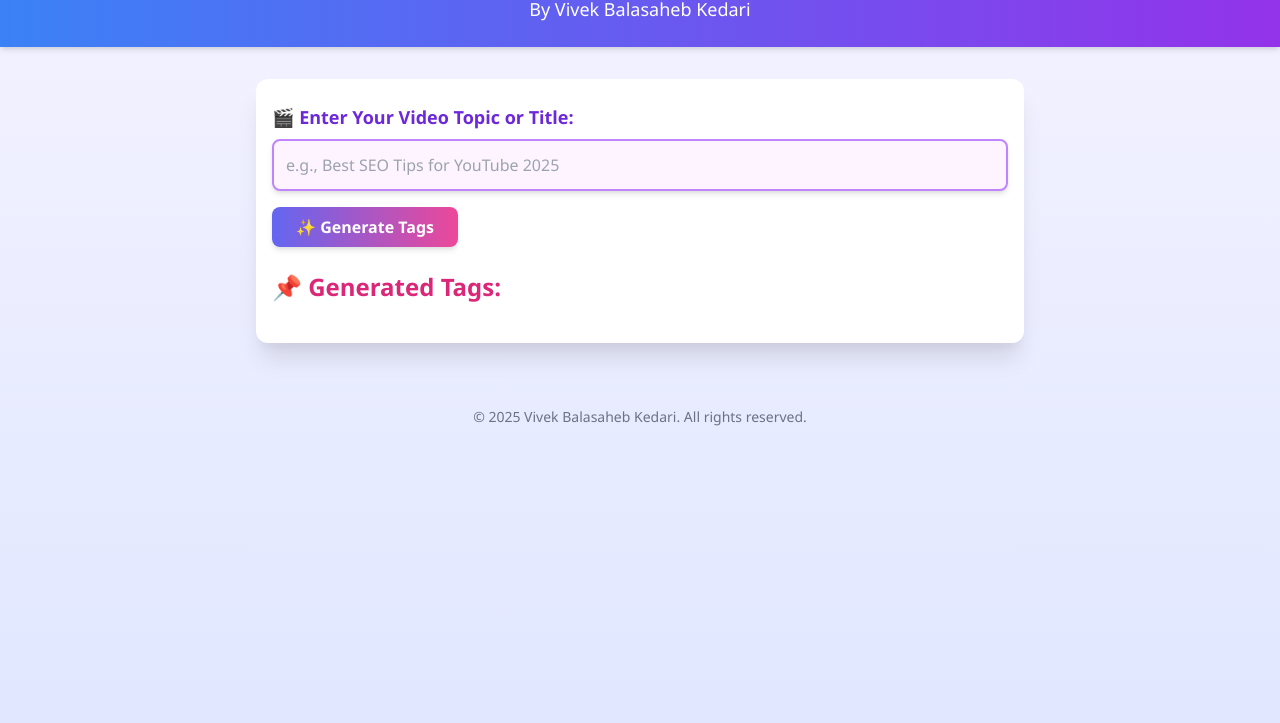
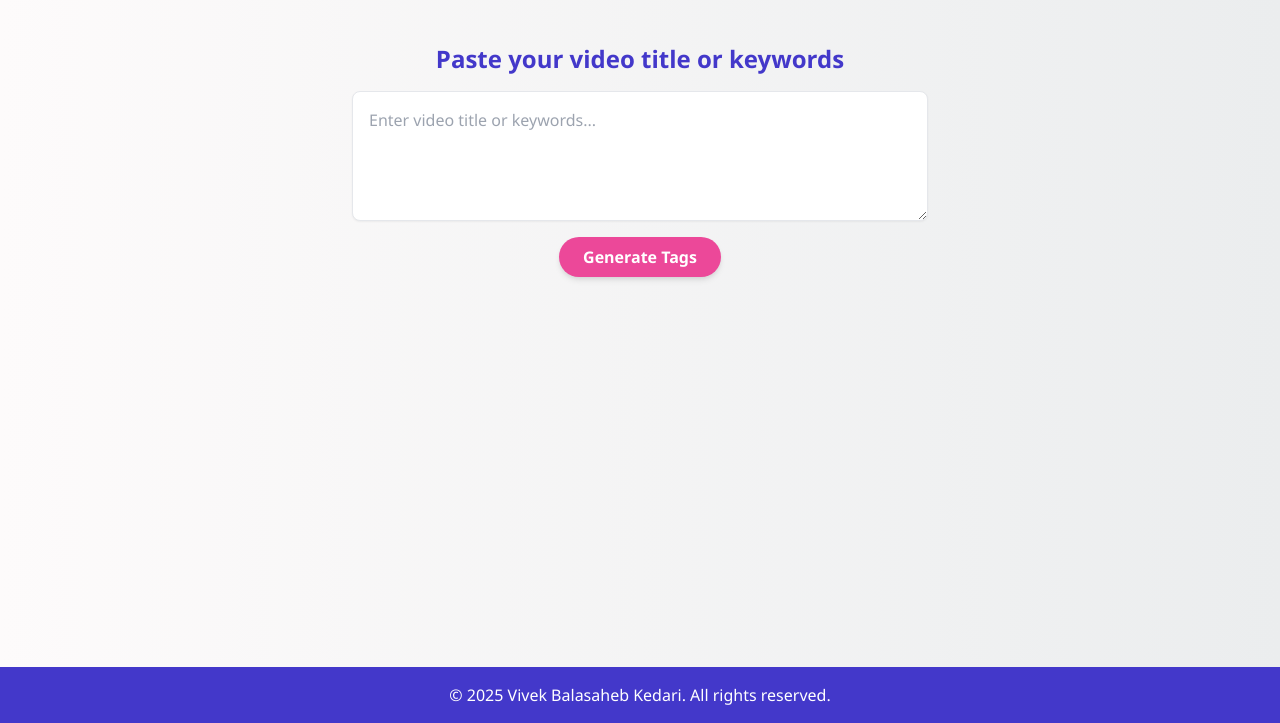
Before and after one commit to vivekkedari/tools, a plain HTML site: page tags-generator.html in a window 1280 px wide. Shown: the part 77-800 px from the top of the page. Drawn offline with nearby package versions, Linux system fonts and the light colour scheme.

Commit message:
Add files via upload

```diff
--- a/tags-generator.html
+++ b/tags-generator.html
@@ -2,39 +2,36 @@
 <html lang="en">
 <head>
   <meta charset="UTF-8" />
-  <meta name="viewport" content="width=device-width, initial-scale=1.0" />
-  <meta name="description" content="Generate SEO-friendly YouTube video tags with ease using this responsive tool. Developed by Vivek Balasaheb Kedari." />
-  <meta name="author" content="Vivek Balasaheb Kedari" />
-  <title>YouTube Tags Generator Tool</title>
-  <link rel="stylesheet" href="https://cdn.jsdelivr.net/npm/tailwindcss@2.2.19/dist/tailwind.min.css" />
+  <meta name="viewport" content="width=device-width, initial-scale=1.0">
+  <meta name="description" content="Free YouTube Tags Generator Tool - Optimize your videos with powerful tags.">
+  <meta name="author" content="Vivek Balasaheb Kedari">
+  <title>YouTube Tags Generator</title>
+  <link href="https://cdn.jsdelivr.net/npm/tailwindcss@2.2.19/dist/tailwind.min.css" rel="stylesheet">
+  <script async src="https://pagead2.googlesyndication.com/pagead/js/adsbygoogle.js?client=ca-app-pub-4653586285489354~7933978688" crossorigin="anonymous"></script>
   <style>
-    body { font-family: 'Segoe UI', Tahoma, Geneva, Verdana, sans-serif; }
-    .tag { background-color: #c7d2fe; padding: 0.5rem 1rem; border-radius: 9999px; margin: 0.25rem; display: inline-block; font-weight: 500; color: #1e3a8a; }
-    .gradient-bg {
-      background: linear-gradient(to right, #3b82f6, #9333ea);
+    body {
+      background: linear-gradient(to right, #fdfbfb, #ebedee);
+      font-family: 'Segoe UI', Tahoma, Geneva, Verdana, sans-serif;
     }
-    .input-box {
-      background: #fdf4ff;
-      border: 2px solid #c084fc;
-    }
-    .btn-custom {
-      background: linear-gradient(to right, #6366f1, #ec4899);
-    }
-    .btn-custom:hover {
-      background: linear-gradient(to right, #4338ca, #db2777);
+    .tag {
+      background-color: #6366f1;
+      color: white;
+      padding: 0.5rem 1rem;
+      border-radius: 20px;
+      margin: 0.25rem;
+      display: inline-block;
+      font-size: 0.875rem;
     }
   </style>
-  <!-- Google AdSense -->
-  <script async src="https://pagead2.googlesyndication.com/pagead/js/adsbygoogle.js?client=ca-app-pub-4653586285489354~7933978688" crossorigin="anonymous"></script>
 </head>
-<body class="bg-gradient-to-b from-purple-50 to-indigo-100 text-gray-800 min-h-screen">
-  <header class="text-center p-6 gradient-bg text-white shadow-md">
-    <h1 class="text-4xl font-extrabold">🎯 YouTube Tags Generator</h1>
-    <p class="mt-2 text-lg font-medium">By Vivek Balasaheb Kedari</p>
+<body class="min-h-screen flex flex-col">
+  <header class="bg-indigo-600 text-white p-4 text-center text-2xl font-bold shadow-md">
+    YouTube Tags Generator 🎯
   </header>
 
+  <main class="flex-grow p-6 flex flex-col items-center">
     <!-- Top Ad Section -->
-  <div class="my-4 flex justify-center">
+    <div class="my-4">
       <ins class="adsbygoogle"
            style="display:block"
            data-ad-client="ca-app-pub-4653586285489354"
@@ -44,21 +41,14 @@
       <script>(adsbygoogle = window.adsbygoogle || []).push({});</script>
     </div>
 
-  <main class="max-w-3xl mx-auto px-4 py-6 bg-white rounded-xl shadow-xl">
-    <div class="mb-6">
-      <label for="keyword" class="block text-lg font-semibold mb-2 text-purple-700">🎬 Enter Your Video Topic or Title:</label>
-      <input type="text" id="keyword" class="w-full p-3 rounded-lg input-box shadow-md" placeholder="e.g., Best SEO Tips for YouTube 2025" />
-      <button onclick="generateTags()" class="mt-4 btn-custom text-white font-bold py-2 px-6 rounded-lg shadow-md">✨ Generate Tags</button>
-    </div>
+    <h2 class="text-2xl font-semibold text-indigo-700 mb-4">Paste your video title or keywords</h2>
+    <textarea id="input" rows="4" class="w-full max-w-xl p-4 border rounded-lg shadow-sm mb-4" placeholder="Enter video title or keywords..."></textarea>
+    <button onclick="generateTags()" class="bg-pink-500 hover:bg-pink-600 text-white px-6 py-2 rounded-full font-semibold shadow-md mb-6">Generate Tags</button>
 
-    <div>
-      <h2 class="text-2xl font-bold text-pink-600 mb-4">📌 Generated Tags:</h2>
-      <div id="tagOutput" class="flex flex-wrap"></div>
-    </div>
-  </main>
+    <div id="output" class="max-w-2xl w-full flex flex-wrap justify-center"></div>
 
     <!-- Bottom Ad Section -->
-  <div class="my-6 flex justify-center">
+    <div class="mt-10">
       <ins class="adsbygoogle"
            style="display:block"
            data-ad-client="ca-app-pub-4653586285489354"
@@ -67,22 +57,21 @@
            data-full-width-responsive="true"></ins>
       <script>(adsbygoogle = window.adsbygoogle || []).push({});</script>
     </div>
+  </main>
 
-  <footer class="text-center text-sm text-gray-500 py-4">
+  <footer class="bg-indigo-700 text-white text-center p-4">
     &copy; 2025 Vivek Balasaheb Kedari. All rights reserved.
   </footer>
 
   <script>
     function generateTags() {
-      const keyword = document.getElementById('keyword').value.trim();
-      const output = document.getElementById('tagOutput');
+      const input = document.getElementById('input').value.trim();
+      const output = document.getElementById('output');
       output.innerHTML = '';
-      if (keyword === '') return;
+      if (input.length === 0) return;
 
-      const words = keyword.toLowerCase().split(/\s+/);
-      const baseTags = [keyword, ...words.map(w => `#${w}`), ...words.map(w => `${w} tutorial`), `${keyword} tips`, `${keyword} 2025`, `${keyword} hindi`, `${keyword} guide`];
-
-      const uniqueTags = [...new Set(baseTags)].slice(0, 25);
+      const keywords = input.toLowerCase().split(/[ ,]+/).filter(Boolean);
+      const uniqueTags = [...new Set(keywords.map(word => `#${word}`))];
 
       uniqueTags.forEach(tag => {
         const span = document.createElement('span');
```
Also changed, not shown: index.html (+1 -1 lines). Lines whose indentation alone changed are shown as unchanged.
